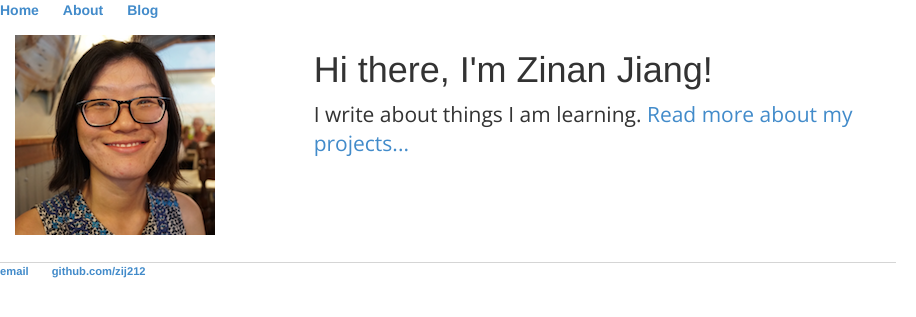
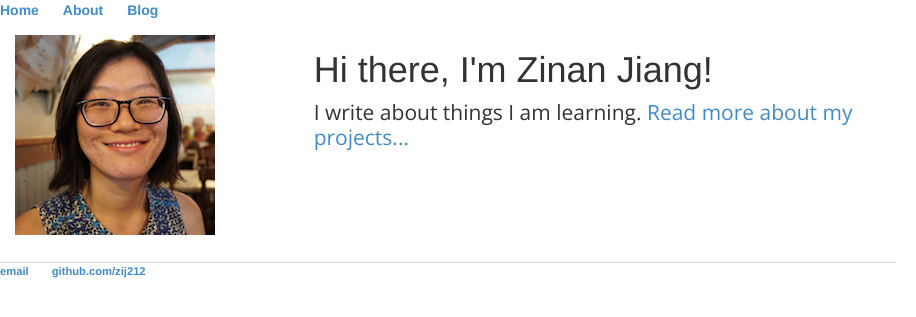
Before and after one commit to zij212/zij212.github.io, a Jekyll site: the page built from index.html, in a window 1280 px wide. Shown: the top 317 px of the page, without its empty margins (0-916 px from the left). Built offline with Jekyll 4.4.1, drawn with Linux system fonts in a browser that asks for light colours.

Commit message:
Update main.css

```diff
--- a/css/main.css
+++ b/css/main.css
@@ -48,3 +48,5 @@ ul.posts li {
 img {
   vertical-align: middle;
 }
+.marketing p { line-height: 25px; }
+.marketing p.lead { line-height: 30px; }
```
